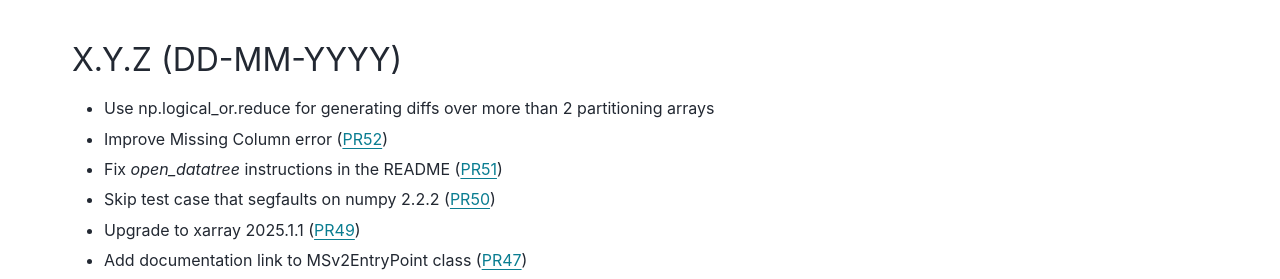
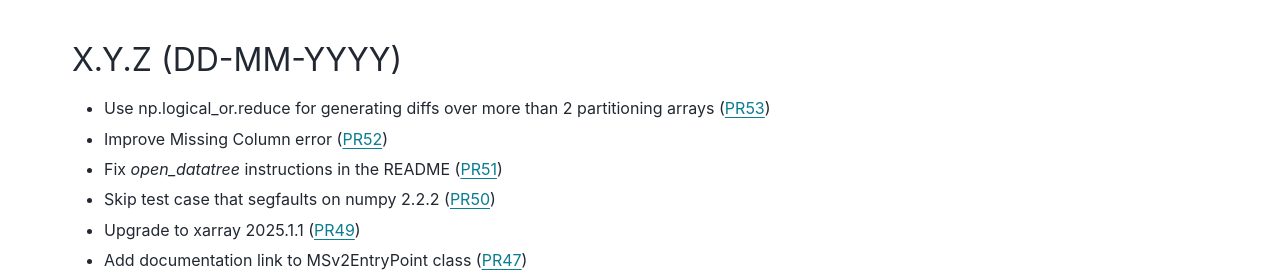
Before and after one commit to ratt-ru/xarray-ms, a Sphinx documentation site: the page built from doc/source/changelog.rst, in a window 1280 px wide and 900 px high. Shown: the part 195-474 px from the top of the window. Built offline with Sphinx 7.4.7 and the PyData theme 0.15.4, drawn with Linux system fonts in a browser that asks for light colours; pages that are not in the unit, such as notebooks, are missing from menus; part of the change alters nothing that is shown.

```diff
--- a/doc/source/changelog.rst
+++ b/doc/source/changelog.rst
@@ -5,7 +5,7 @@ Changelog
 
 X.Y.Z (DD-MM-YYYY)
 ------------------
-* Use np.logical_or.reduce for generating diffs over more than 2 partitioning arrays
+* Use np.logical_or.reduce for generating diffs over more than 2 partitioning arrays (:pr:`53`)
 * Improve Missing Column error (:pr:`52`)
 * Fix `open_datatree` instructions in the README (:pr:`51`)
 * Skip test case that segfaults on numpy 2.2.2 (:pr:`50`)
```
